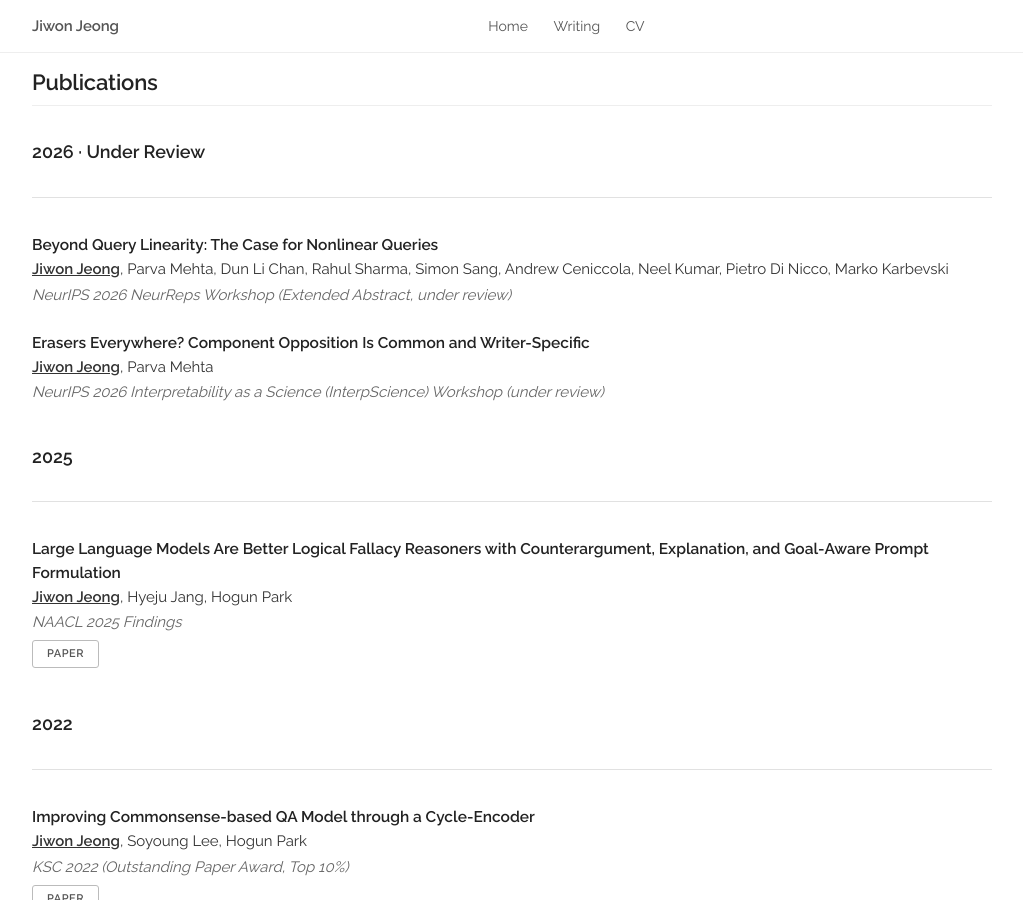
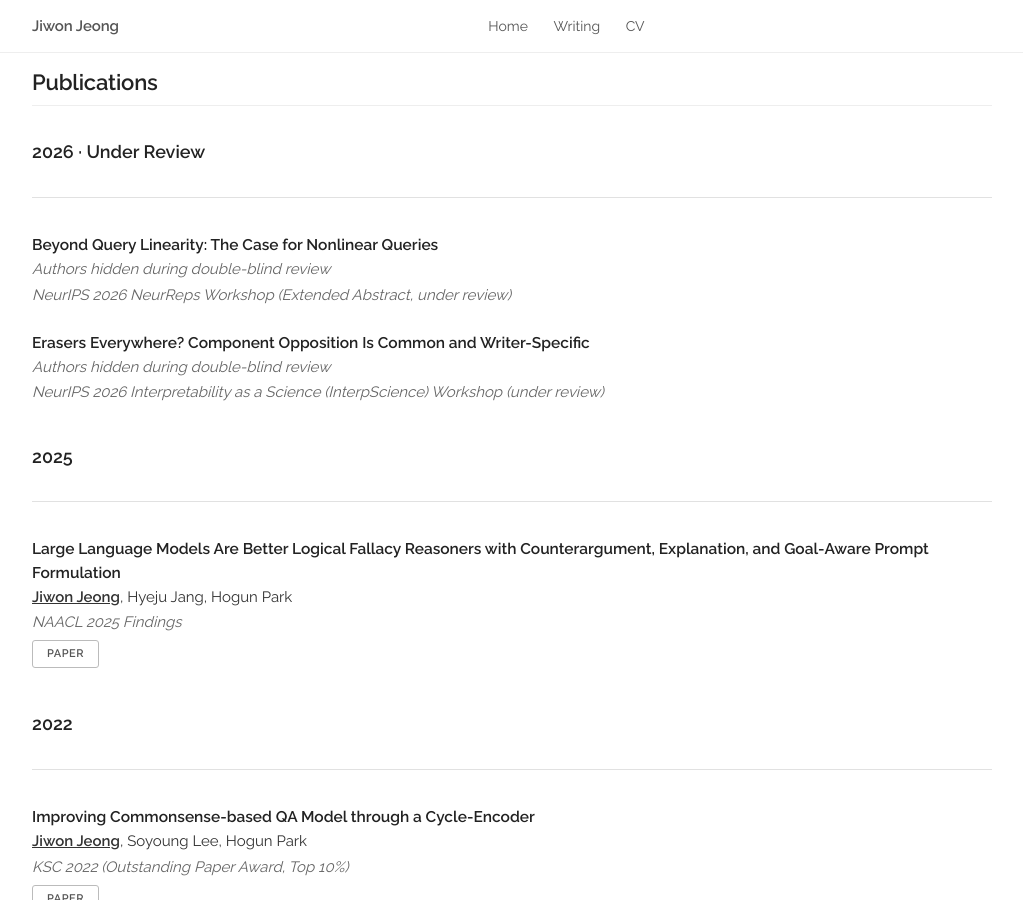
Before and after one commit to jw9603/jw9603.github.io, a Jekyll site: the page built from index.html, in a window 1280 px wide and 900 px high, scrolled down 1418 px. Shown: the whole window, without its empty margins (128-1151 px from the left). Built offline with Jekyll 4.4.1, drawn with Linux system fonts in a browser that asks for light colours; a style sheet for code colours, icons or effects is not loaded.

Commit message:
Hide authors on under-review submissions during double-blind review

```diff
--- a/index.html
+++ b/index.html
@@ -137,7 +137,7 @@ description: AI Research Engineer — NLP, LLM Reasoning
         <div class="twelve columns">
           <h6 class="year-heading">2026 · Under Review</h6><hr />
           <p class="title"><b>Beyond Query Linearity: The Case for Nonlinear Queries</b></p>
-          <p><b><u>Jiwon Jeong</u></b>, Parva Mehta, Dun Li Chan, Rahul Sharma, Simon Sang, Andrew Ceniccola, Neel Kumar, Pietro Di Nicco, Marko Karbevski</p>
+          <p><i>Authors hidden during double-blind review</i></p>
           <p><i>NeurIPS 2026 NeurReps Workshop (Extended Abstract, under review)</i></p>
         </div>
       </div>
@@ -147,7 +147,7 @@ description: AI Research Engineer — NLP, LLM Reasoning
       <div class="row">
         <div class="twelve columns">
           <p class="title"><b>Erasers Everywhere? Component Opposition Is Common and Writer-Specific</b></p>
-          <p><b><u>Jiwon Jeong</u></b>, Parva Mehta</p>
+          <p><i>Authors hidden during double-blind review</i></p>
           <p><i>NeurIPS 2026 Interpretability as a Science (InterpScience) Workshop (under review)</i></p>
         </div>
       </div>
```
